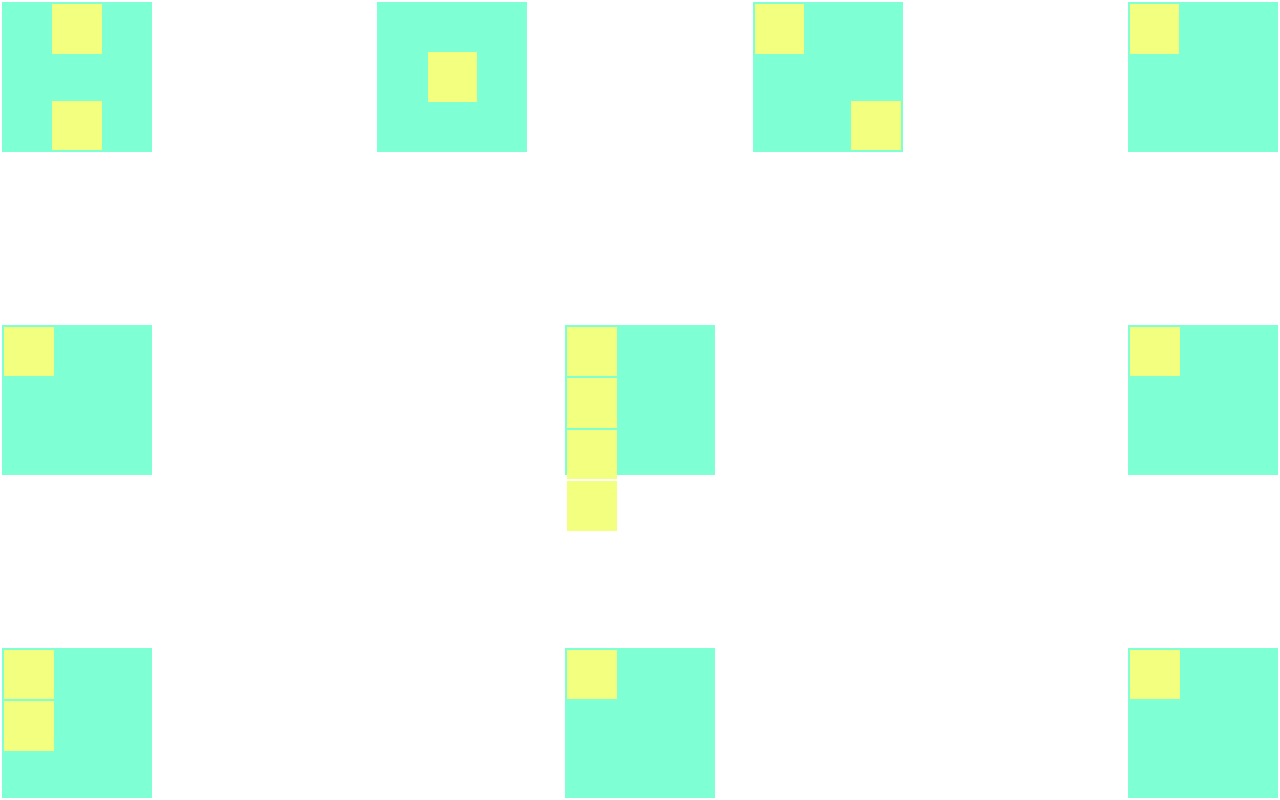
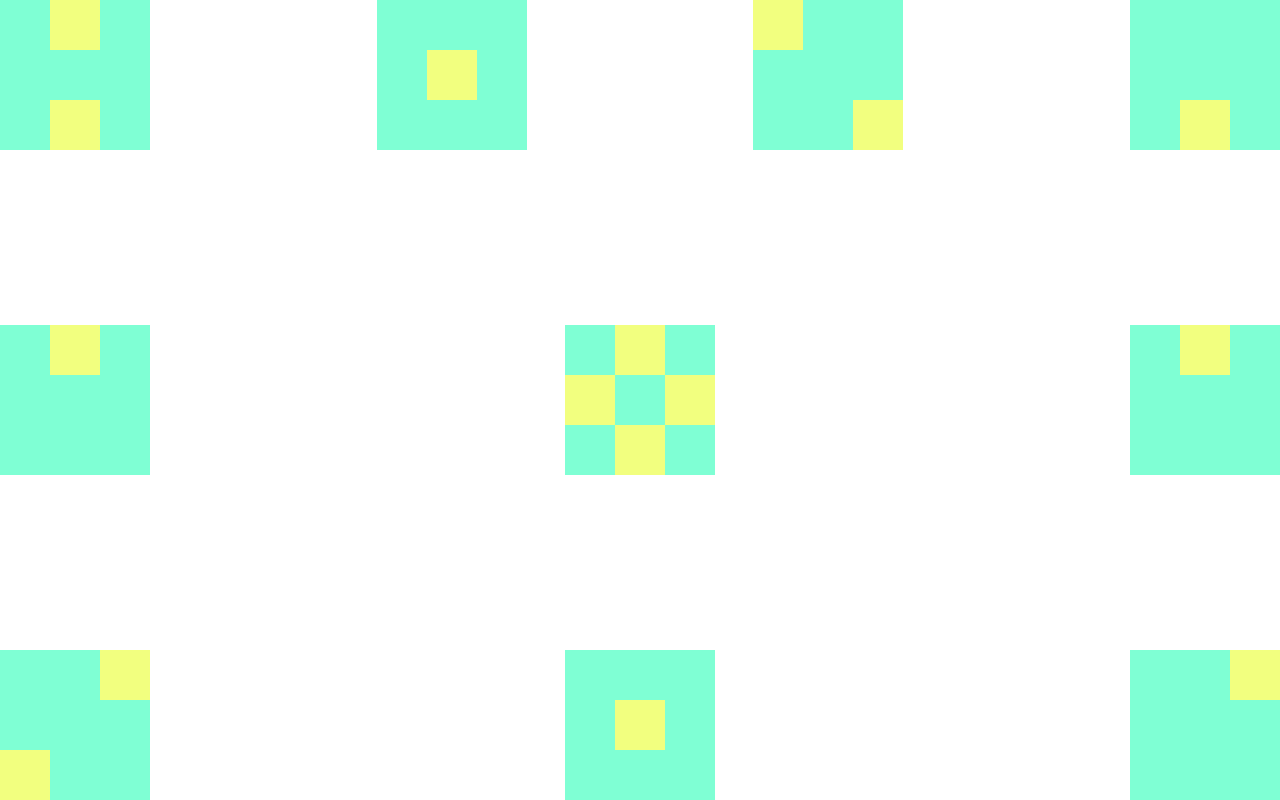
Before and after one commit to ellraphaferreira/Aulas-Prog-apps, a plain HTML site: page aula-02/desafio/index.html in a window 1280 px wide. Drawn offline with Linux system fonts and the light colour scheme.

Commit message:
aula05 1.2

```diff
--- a/aula-02/desafio/estilo.css
+++ b/aula-02/desafio/estilo.css
@@ -8,22 +8,23 @@
     display: flex;
     flex-direction: row;}
 .square-blue{
-    margin: 2px;
     width: 150px;
     height: 150px;
     background-color: aquamarine;}
 .square-yelow{
-    margin: 2px;
-    width: 33%;
-    height: 33%;
+    width: 50px;
+    height: 50px;
     background-color: rgb(242, 255, 127);}
-
+.quartsquare{
+    width: 100%;
+    height: 50px;}
 .fx{display: flex;}
 /*justify*/
 .juitce {justify-items: center;}
 
 .jucoce {justify-content: center;}
 .jucosb{justify-content: space-between;}
+.jucoend{justify-content: end;}
 
 .jusece {justify-self: center;}
 .juseend {justify-self: end;}
@@ -39,4 +40,7 @@
 .alsece{align-self: center;}
 
 /*flex*/
-.fd{flex-direction: column;}
+.fdc{flex-direction: column;}
+
+.fww{flex-wrap: wrap;}
+.fwwr{flex-wrap: wrap-reverse;}
--- a/aula-02/desafio/index.html
+++ b/aula-02/desafio/index.html
@@ -10,7 +10,7 @@
     <div class="principal">
 
         <div class="linha alitstart jucosb ">
-            <div class="square-blue fx fd jucosb alitce ">
+            <div class="square-blue fx fdc jucosb alitce ">
                 <div class="square-yelow  ">
                 </div>
                 <div class="square-yelow  ">
@@ -32,32 +32,34 @@
             </div>
 
 
-            <div class="square-blue fx ">
-                <div class="square-yelow">
+            <div class="square-blue fx jucoce">
+                <div class="square-yelow alseend">
                 </div>
             </div>
         </div>
         <div class="linha alitce jucosb">
-            <div class="square-blue">
+            <div class="square-blue fx jucoce">
                 <div class="square-yelow">
                 </div>
 
             </div>
 
 
-            <div class="square-blue jucosb">
-                <div class="square-yelow">
+            <div class="square-blue fx fdc jucosb alitce">
+                <div class="square-yelow ">
+                </div>
+                <div class="quartsquare fx jucosb">
+                    <div class="square-yelow alseend">
+                    </div>
+                    <div class="square-yelow alsestart">
+                    </div>
                 </div>
                 <div class="square-yelow">
                 </div>
-                <div class="square-yelow">
                 </div>
-                <div class="square-yelow">
-                </div>
-            </div>
 
 
-            <div class="square-blue">
+            <div class="square-blue fx jucoce">
                 <div class="square-yelow">
                 </div>
 
@@ -66,22 +68,22 @@
 
         </div>
         <div class="linha alitend jucosb">
-            <div class="square-blue">
-                <div class="square-yelow">
+            <div class="square-blue fx jucosb">
+                <div class="square-yelow alseend">
                 </div>
-                <div class="square-yelow">
+                <div class="square-yelow ">
                 </div>
             </div>
 
 
-            <div class="square-blue">
+            <div class="square-blue fx jucoce alitce">
                 <div class="square-yelow">
                 </div>
 
             </div>
 
 
-            <div class="square-blue">
+            <div class="square-blue fx jucoend">
                 <div class="square-yelow">
                 </div>
 
```
